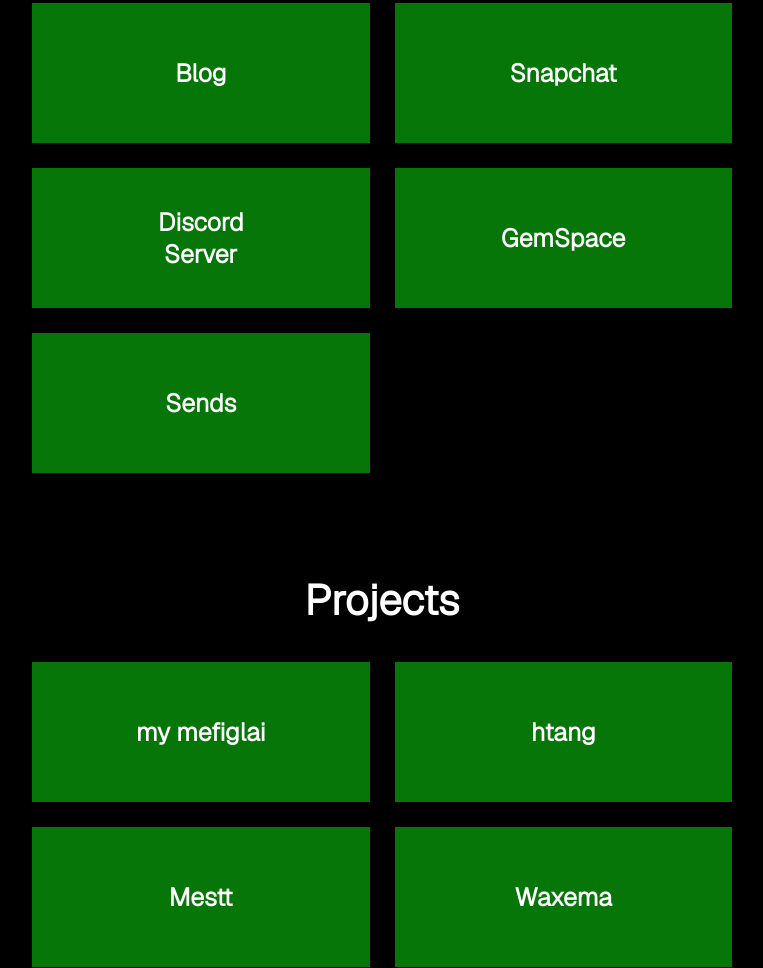
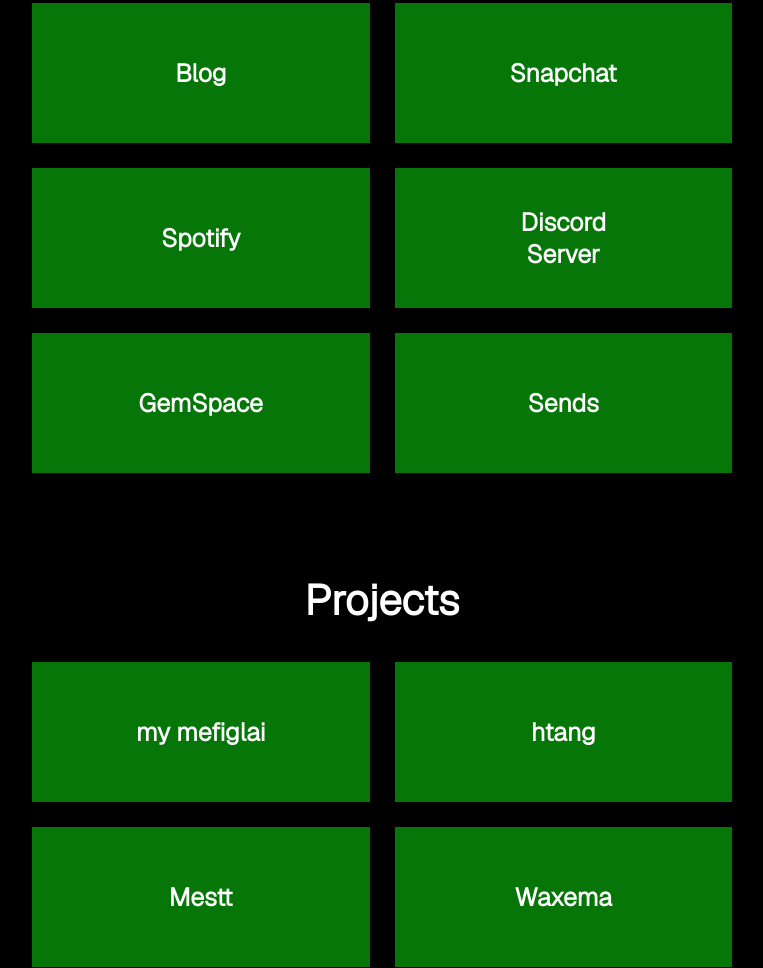
Before and after one commit to mefiglai/mefiglai.github.io, a plain HTML site: page index.html in a window 1280 px wide. Shown: the part 937-1905 px from the top of the page, without its empty margins (258-1021 px from the left). Drawn offline with nearby package versions, Linux system fonts and the light colour scheme.

Commit message:
Update index.html Spotify

```diff
--- a/index.html
+++ b/index.html
@@ -29,6 +29,8 @@
 		<a href="https://mefiglai.blogspot.com/" target="_blank" rel="noopener noreferrer" class="tile">Blog</a>
 
 		<a href="https://www.snapchat.com/add/mefiglai" target="_blank" rel="noopener noreferrer" class="tile">Snapchat</a>
+
+  <a href="https://open.spotify.com/artist/3qPixcBP0SqrrpJWb85oxs?si=qteViiBbTHGImDX3JaYLSA" target="_blank" rel="noopener noreferrer" class="tile">Spotify</a>
 
 		<a href="https://discord.gg/WwRdApEZH" target="_blank" rel="noopener noreferrer" class="tile">Discord<br>Server</a>
 
```
